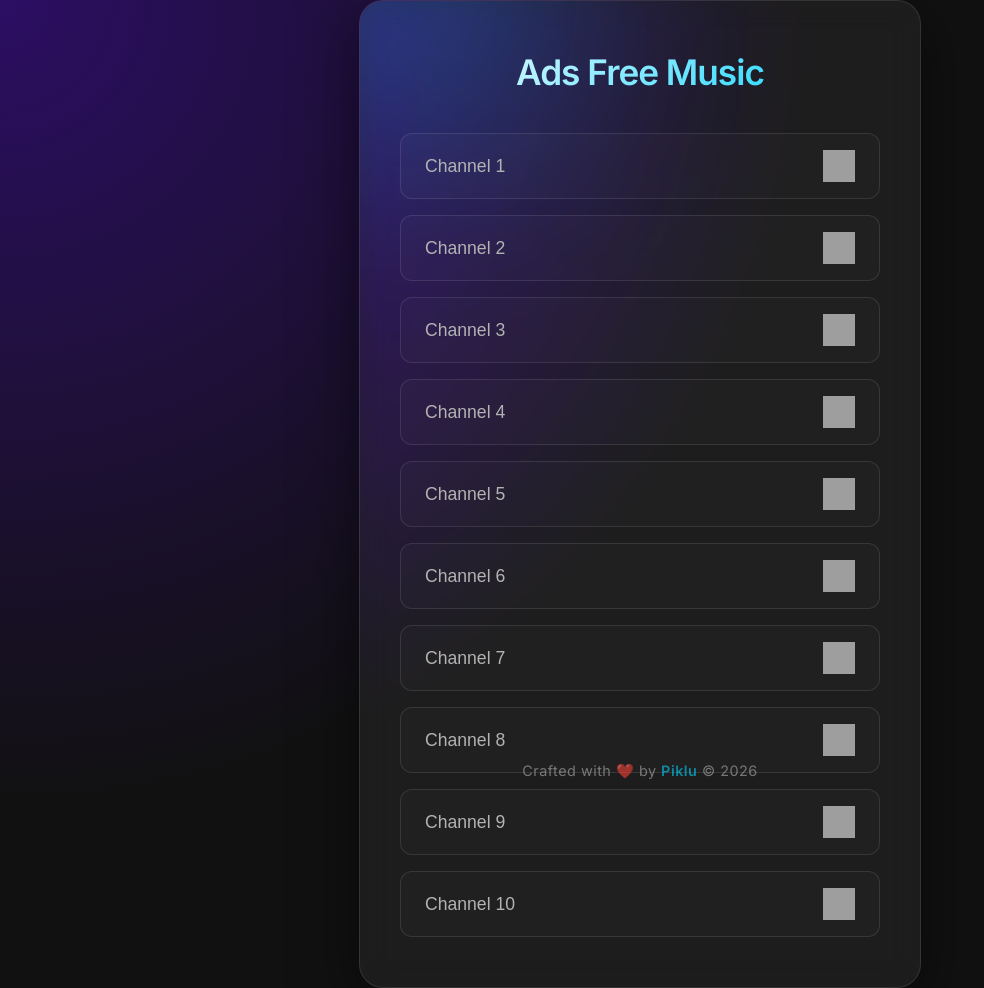
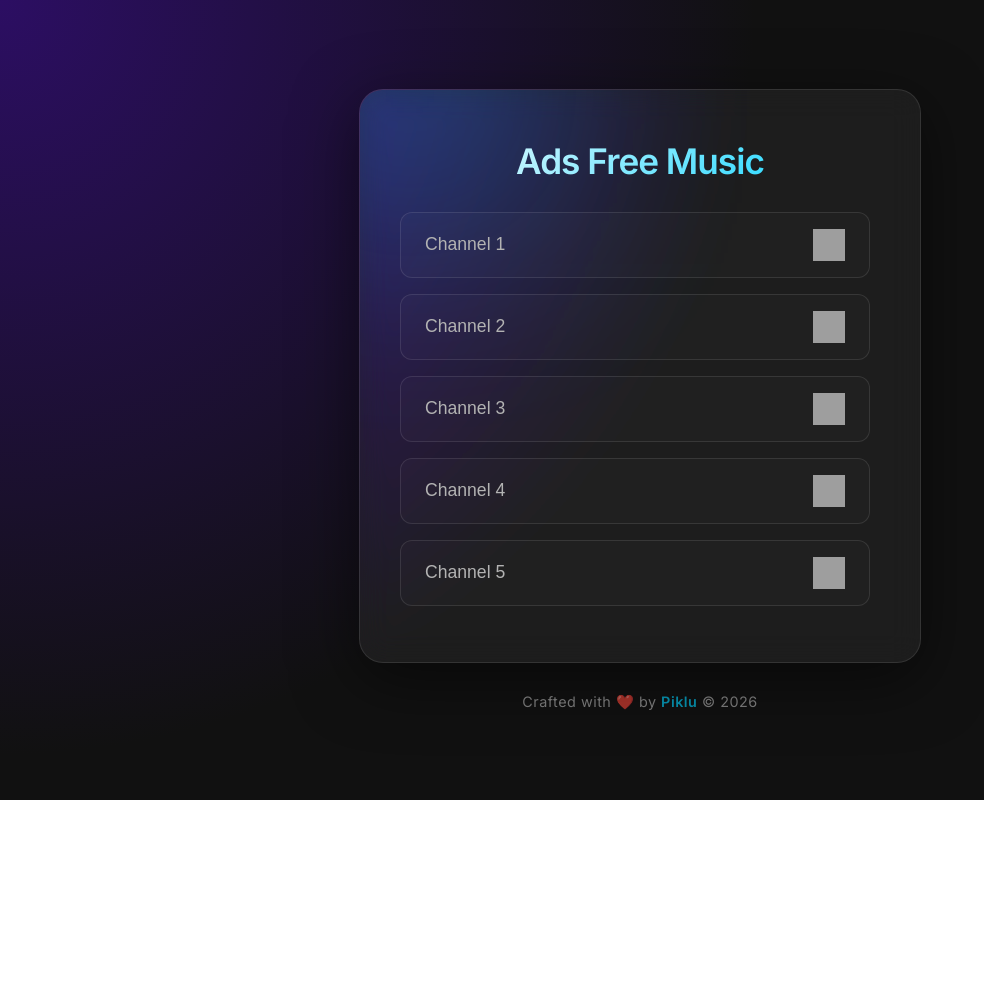
Before and after one commit to PIKLUU/pikluu.github.io, a plain HTML site: page index.html in a window 1280 px wide. Shown: the whole page, without its empty margins (0-984 px from the left). After the commit the page ends 800 px from the top, so only its background shows below. Drawn offline with Linux system fonts and the light colour scheme; grey boxes are pictures that could not be loaded.

Commit message:
Update index.html

```diff
--- a/index.html
+++ b/index.html
@@ -6,7 +6,6 @@
     <title>Ads Free Music Player - Premium</title>
     <link href="https://fonts.googleapis.com/css2?family=Inter:wght@400;600&display=swap" rel="stylesheet">
     <style>
-        /* --- Modern CSS Setup --- */
         :root {
             --primary: #00d2ff;
             --secondary: #3a7bd5;
@@ -19,14 +18,17 @@
         body {
             font-family: 'Inter', sans-serif;
             display: flex;
+            flex-direction: column; /* Stacks the card and footer neatly */
             justify-content: center;
             align-items: center;
             min-height: 100vh;
             margin: 0;
+            padding: 20px 0; /* Prevents hitting the top/bottom on small screens */
             background: radial-gradient(circle at top left, #2c0e63 0%, #111 50%),
                         radial-gradient(circle at bottom right, #1d436b 0%, #111 80%);
-            overflow: hidden;
+            background-attachment: fixed; /* Keeps background smooth while scrolling */
             color: var(--text);
+            box-sizing: border-box;
         }
 
         /* Frosted Glass Container */
@@ -44,7 +46,6 @@
             overflow: hidden;
         }
 
-        /* Subtle Aurora Glow */
         .player-card::before {
             content: '';
             position: absolute;
@@ -62,21 +63,39 @@
             font-size: 2.2rem;
             font-weight: 600;
             margin-top: 0;
-            margin-bottom: 40px;
+            margin-bottom: 30px;
             background: linear-gradient(135deg, #fff 0%, var(--primary) 100%);
             -webkit-background-clip: text;
             -webkit-text-fill-color: transparent;
             letter-spacing: -1px;
         }
 
-        /* Dynamic Channel List Styling (generated by JS) */
+        /* --- THE SCROLL FIX --- */
         #channel-list {
             display: flex;
             flex-direction: column;
             gap: 16px;
+            max-height: 50vh; /* Locks the height to 50% of your screen */
+            overflow-y: auto; /* Adds the scrolling ability */
+            padding-right: 10px; /* Space so the scrollbar doesn't touch buttons */
         }
 
-        /* --- New Channel Button Styling --- */
+        /* Custom Scrollbar Styling */
+        #channel-list::-webkit-scrollbar {
+            width: 6px;
+        }
+        #channel-list::-webkit-scrollbar-track {
+            background: rgba(255, 255, 255, 0.05);
+            border-radius: 10px;
+        }
+        #channel-list::-webkit-scrollbar-thumb {
+            background: rgba(0, 210, 255, 0.4);
+            border-radius: 10px;
+        }
+        #channel-list::-webkit-scrollbar-thumb:hover {
+            background: rgba(0, 210, 255, 0.8);
+        }
+
         .channel-button {
             display: flex;
             justify-content: space-between;
@@ -90,9 +109,9 @@
             box-sizing: border-box;
             transition: all 0.3s ease;
             outline: none;
+            flex-shrink: 0; /* Prevents buttons from squeezing together */
         }
 
-        /* Hover Effect: Glow and slight lift */
         .channel-button:hover {
             background-color: rgba(255, 255, 255, 0.08);
             border-color: rgba(0, 210, 255, 0.3);
@@ -121,14 +140,11 @@
             transform: scale(1.1);
         }
 
-        /* --- Status Styling --- */
-        /* Active (Playing) State for the text */
         .playing-text {
             color: var(--primary) !important;
             font-weight: 600;
         }
 
-        /* Pulsing Animation for the active icon */
         .active-pulse {
             animation: pulse 2s infinite;
         }
@@ -139,11 +155,9 @@
             100% { transform: scale(1); opacity: 1; }
         }
 
-	/* --- Footer Styling --- */
+        /* Updated Footer Position */
         .footer {
-            position: absolute;
-            bottom: 20px;
-            width: 100%;
+            margin-top: 30px;
             text-align: center;
             color: var(--text-secondary);
             font-size: 0.9rem;
@@ -161,7 +175,6 @@
             color: var(--primary);
             font-weight: 600;
         }
-
     </style>
 </head>
 <body>
@@ -175,7 +188,7 @@
         <audio id="audio-player"></audio>
     </div>
 
-	<div class="footer">
+    <div class="footer">
         Crafted with ❤️ by <span>Piklu</span> &copy; 2026
     </div>
 
```
